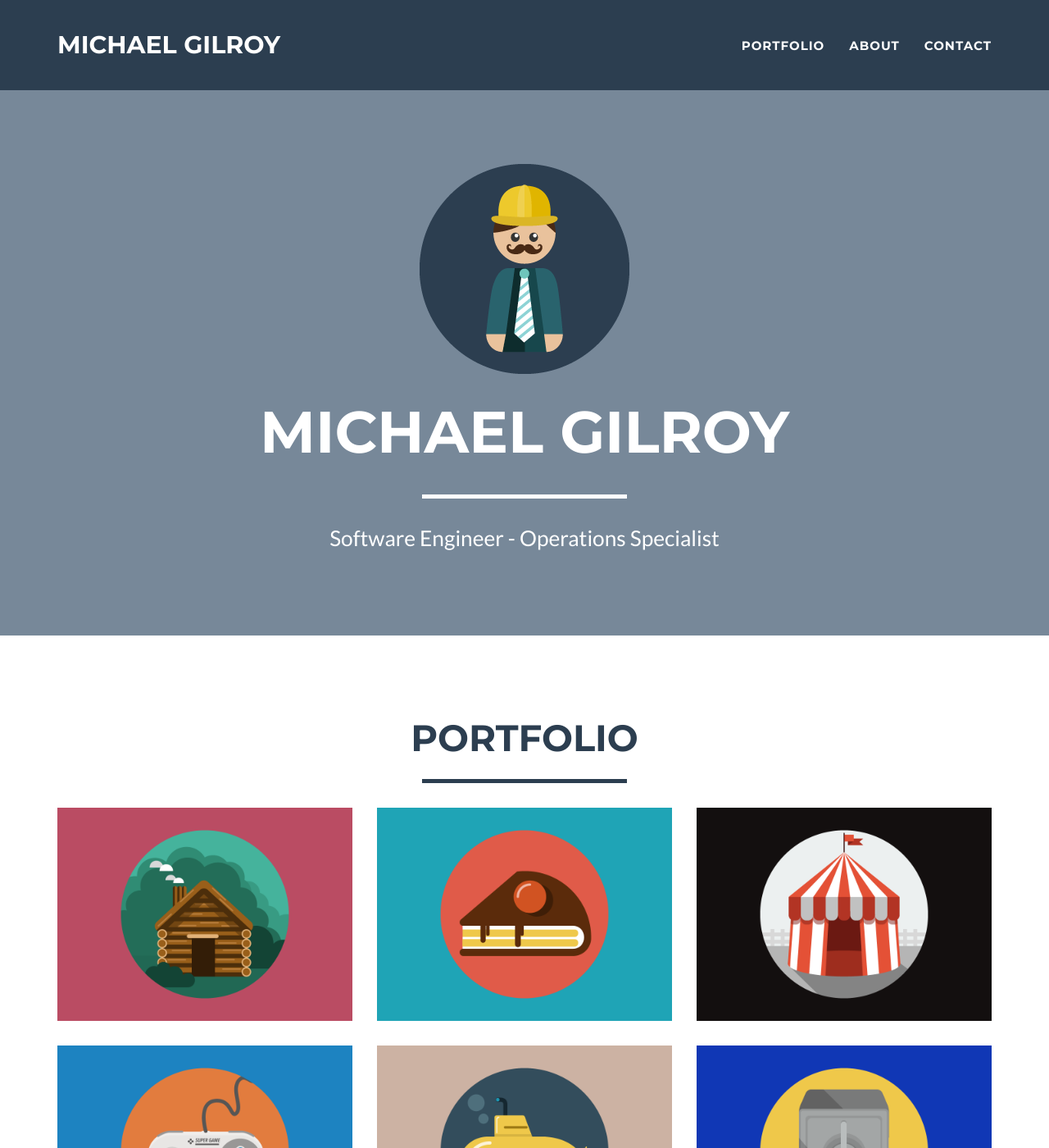
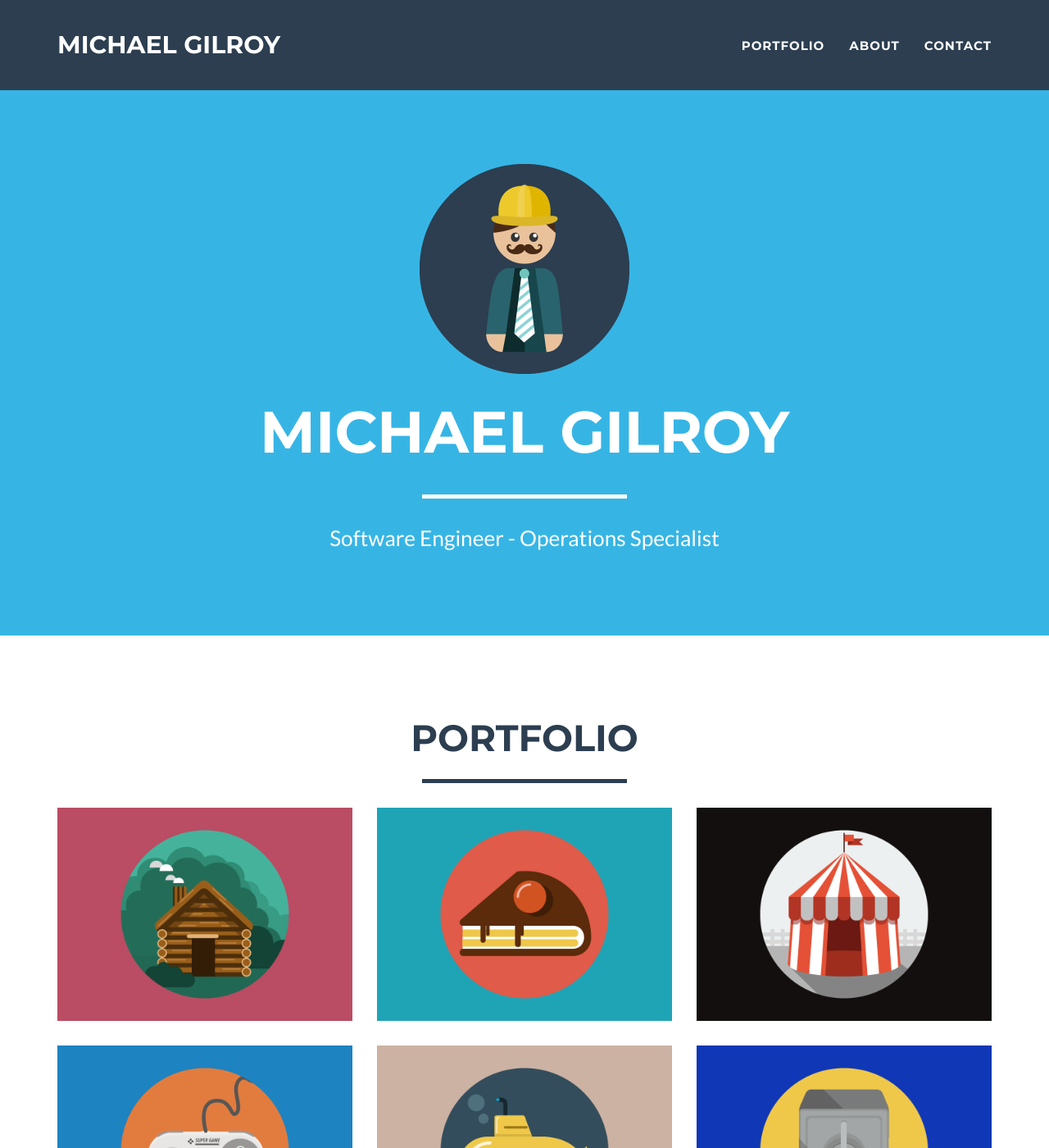
Before and after one commit to gilroy/gilroy.github.io, a Jekyll site: the page built from index.html, in a window 1280 px wide and 1400 px high. Shown: the whole window at 82% size. Built offline with Jekyll 4.4.1, drawn with Linux system fonts in a browser that asks for light colours.

Commit message:
Testing new primary color again

```diff
--- a/_config.yml
+++ b/_config.yml
@@ -24,8 +24,8 @@ disqus_shortname: myshortname
 
 # Color settings (hex-codes without the leading hash-tag)
 color:
-  primary: 778899 #80B3FF
-  primary-rgb: "119,136,153" #"128,179,255"
+  primary: 36b5e5 #80B3FF
+  primary-rgb: "54,181,229" #"128,179,255"
   secondary: 2c3e50 #FD6E8A
   secondary-dark: 233140 #A2122F
 
```
